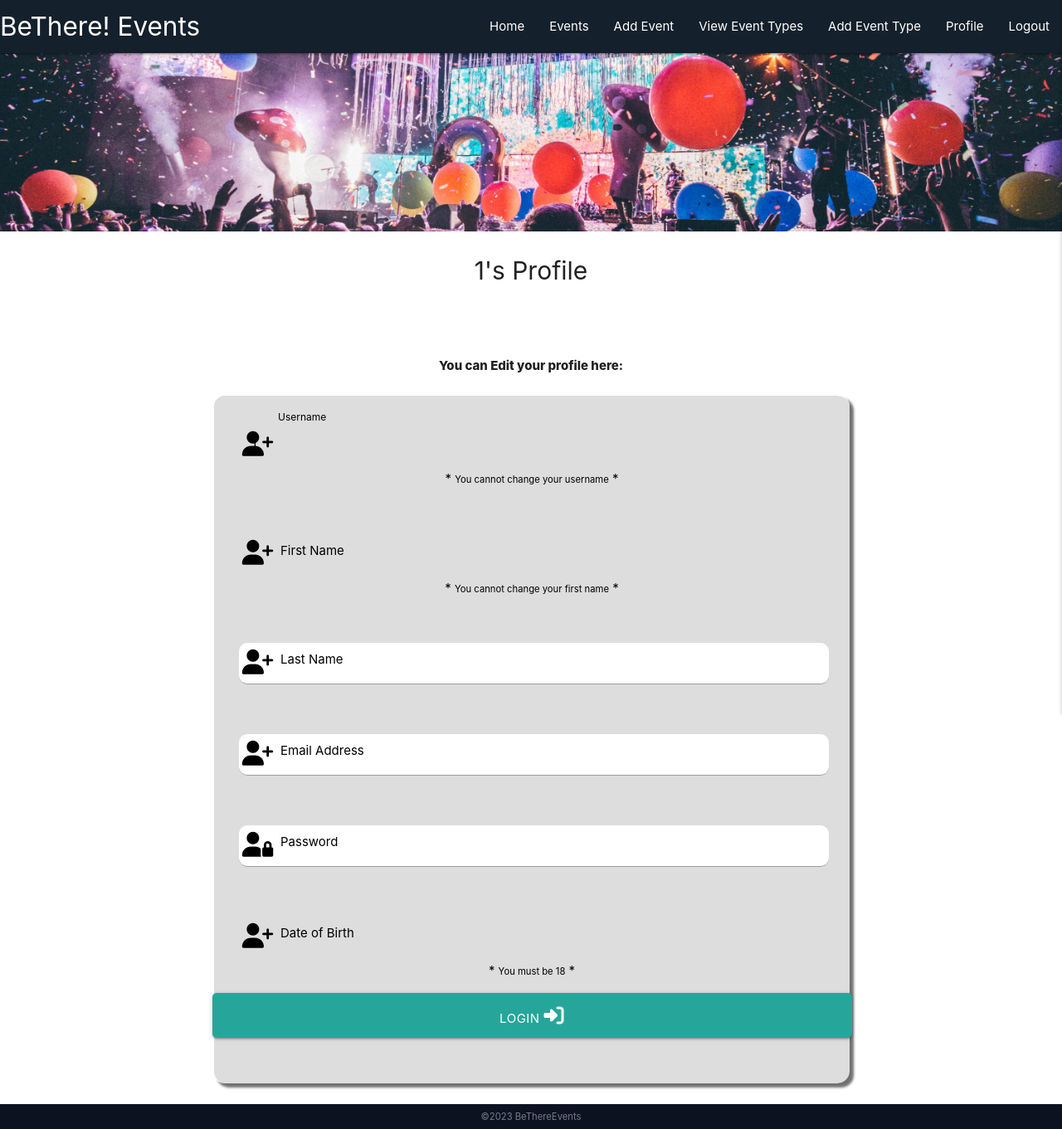
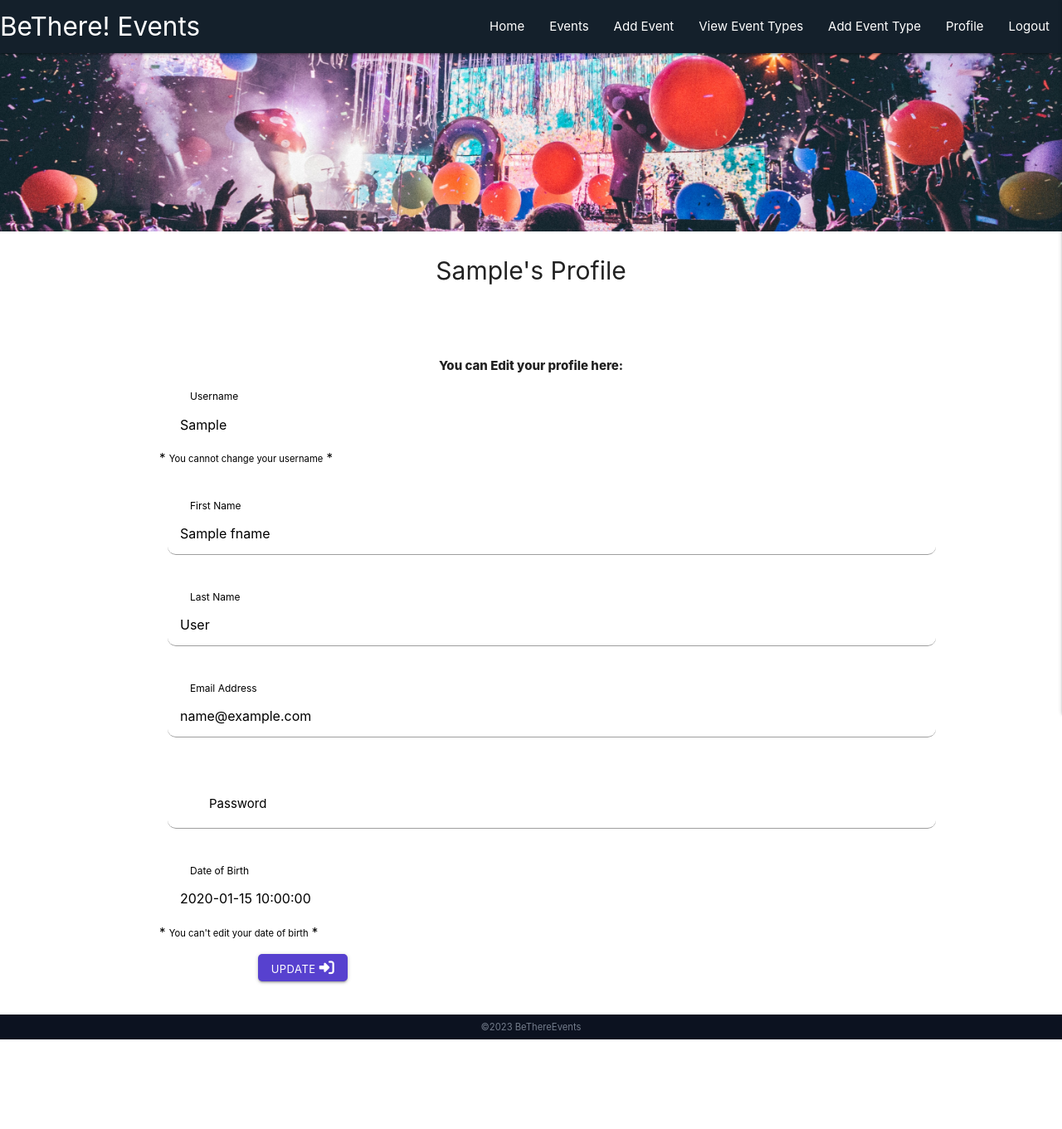
Before and after one commit to wendybovill/be-there-events, a Flask app: page /profile/1 in a window 1280 px wide. Shown: the whole page at 83% size. After the commit the page ends 1253 px from the top, so only its background shows below. Run offline with Flask 3, Linux system fonts and the light colour scheme; the visitor is signed in with stand-in values (Sample User, id 1); a database or web service that is not in the repository returns one stand-in record (values such as "Sample title"); some libraries are stand-ins or nearby versions.

Commit message:
fixed profile page not showing

```diff
--- a/app.py
+++ b/app.py
@@ -61,7 +61,9 @@ def sign_up():
 
 @app.route("/log_in", methods=["GET", "POST"])
 def log_in():
+
     if request.method == "POST":
+        logged_in = ""
         existing_user = mongo.db.users.find_one(
             {"username": request.form.get("username").lower()})
 
@@ -84,6 +86,10 @@ def log_in():
             return redirect(url_for("log_in"))
 
         session["user"] = request.form.get("username").lower()
+
+    if session["user"]:
+        loggedin = True
+
         flash("Welcome to BeThere Events!")
     return render_template("login.html")
 
@@ -100,19 +106,6 @@ def log_out_confirm():
     session.pop("user")
     flash("You are now logged out.")
     return redirect(url_for("get_events"))
-
-
-@app.route("/profile/<username>", methods=["GET", "POST"])
-def profile(username):
-    # retrieve username for session from db
-    user_id = mongo.db.users.find_one(
-        {"username": session["user"]})["username"]
-
-    user = username
-
-    if session["user"]:
-        return render_template("profile.html", username=username, user=user)
-    return redirect(url_for("log_in"))
 
 
 @app.route("/get_types")
@@ -150,6 +143,19 @@ def edit_type(type_id):
     types = mongo.db.types.find().sort("type_name", 1)
     type = mongo.db.types.find_one({"_id": ObjectId(type_id)})
     return render_template("edit_type.html", type=type, types=types)
+
+
+@app.route("/profile/<username>", methods=["GET", "POST"])
+def profile(username):
+    if request.method == "POST":
+        user = {
+            "username": request.form.get("username"),
+            "fname": request.form.get("fname"),
+        }
+        flash("You have updated your Profile")
+    users = mongo.db.users.find().sort("username", 1)
+    user = mongo.db.types.find_one({"username": username})
+    return render_template("profile.html", user=user, users=users)
 
 
 @app.route("/delete_type/<type_id>", methods=["GET", "POST"])
--- a/templates/profile.html
+++ b/templates/profile.html
@@ -2,8 +2,9 @@
 
 {% block content %}
 
-<div class="center h1">{{ username|capitalize }}'s Profile</div>
-{{ user_fname|capitalize }}
+    {% for user in users %}
+<div class="center h1">{{ user.username|capitalize }}'s Profile</div>
+
 
     <div class="section centered row green-text text-darken-6">
         {% with messages = get_flashed_messages() %}
@@ -17,13 +18,13 @@
 
     <h3 class="center">You can Edit your profile here:</h3>
 
-    <div class="box black-text">
-        <form class="col s12 m8 offset-m2" method="GET" action="{{ url_for('profile', username=session['user'])}}">
+
+    <div class="centered black-text">
+        <form class="col s12 " method="GET" action="{{ url_for('profile', username=user.username)}}">
             <!-- Username -->
             <div class="row">
                 <div class="input-field col s12">
-                    <i class="fas fa-user-plus prefix -text text-darken-4"></i>
-                    <input id="username" name="username" type="text" class="validate" minlength="3" maxlength="15" value="{{ username|capitalize }}" disabled>
+                    <input id="username" name="username" type="text" class="validate" minlength="3" maxlength="15" value="{{ user.username|capitalize }}" disabled>
                     <label for="username" >Username</label>
                     <span> * <small>You cannot change your username</small> * </span>
                 </div>
@@ -31,48 +32,43 @@
             <!-- First name -->
             <div class="row">
                 <div class="input-field col s12">
-                    <i class="fas fa-user-plus prefix -text text-darken-4"></i>
-                    <input id="fname" name="fname" type="text" class="validate" minlength="3" maxlength="15" pattern="^[a-zA-z0-9]{3,15}$" value="{{ user.fname|capitalize }}" disabled>
+                    <input id="fname" name="fname" type="text" class="validate" minlength="3" maxlength="15" pattern="^[a-zA-z0-9]{3,15}$" value="{{ user.fname|capitalize }}">
                     <label for="fname" >First Name</label>
-                    <span> * <small>You cannot change your first name</small> * </span>
                 </div>
             </div>
             <!-- Last name -->
             <div class="row">
                 <div class="input-field col s12">
-                    <i class="fas fa-user-plus prefix -text text-darken-4"></i>
-                    <input id="lname" name="lname" type="text" class="validate" minlength="3" maxlength="15" pattern="^[a-zA-z0-9]{3,15}$" value="{{ lname|capitalize }}" required>
+                    <input id="lname" name="lname" type="text" class="validate" minlength="3" maxlength="15" pattern="^[a-zA-z0-9]{3,15}$" value="{{ user.lname|capitalize }}" required>
                     <label for="lname" >Last Name</label>
                 </div>
             </div>
             <!-- Email -->
             <div class="row">
                 <div class="input-field col s12">
-                    <i class="fas fa-user-plus prefix -text text-darken-4"></i>
-                    <input id="email" name="email" type="text" class="validate" minlength="3" maxlength="15" pattern="^[a-zA-z0-9]{3,15}$" value="{{ email|lower }}" required>
+                    <input id="email" name="email" type="text" class="validate" minlength="3" maxlength="15" pattern="^[a-zA-z0-9]{3,15}$" value="{{ user.email|lower }}" required>
                     <label for="email" >Email Address</label>
                 </div>
             </div>
             <!-- Password -->
             <div class="row">
                 <div class="input-field col s12">
-                    <i class="fas fa-user-lock prefix -text text-darken-4"></i>
-                    <input id="password" name="password" type="password" class="validate" minlength="5" maxlength="15" pattern="^[a-zA-z0-9]{5,15}$" value="{{ password }}" required>
+                    <input id="password" name="password" type="password" class="validate" minlength="5" maxlength="15" pattern="^[a-zA-z0-9]{5,15}$">
                     <label for="password">Password</label>
                 </div>
             </div>
             <!-- Date of Birth - user must be 18 to sign up -->
             <div class="row">
                 <div class="input-field col s12">
-                    <i class="fas fa-user-plus prefix -text text-darken-4"></i>
-                    <input id="dob" name="dob" type="text" class="validate" minlength="3" maxlength="15" pattern="^[a-zA-z0-9]{3,15}$" disabled value="{{ dob }}">
-                    <label for="dob" >Date of Birth</label><span>* <small>You must be 18</small> *</span>
+                    <input id="dob" name="dob" type="text" class="validate" minlength="3" maxlength="15" pattern="^[a-zA-z0-9]{3,15}$" disabled value="{{ user.dob }}">
+                    <label for="dob" >Date of Birth</label><span>* <small>You can't edit your date of birth</small> *</span>
                 </div>
             <!-- Submit -->
             <div class="row">
-                <button type="submit" class="col s12 btn-large  darken-4 test-shadow">Login <i class="fas fa-sign-in-alt"></i></button>
+                <button type="submit" class="centered front_button btn-small text-shadow">update <i class="fas fa-sign-in-alt"></i></button>
             </div>
         </form>
     </div>
+    {% endfor %}
 
 {% endblock content %}
```
